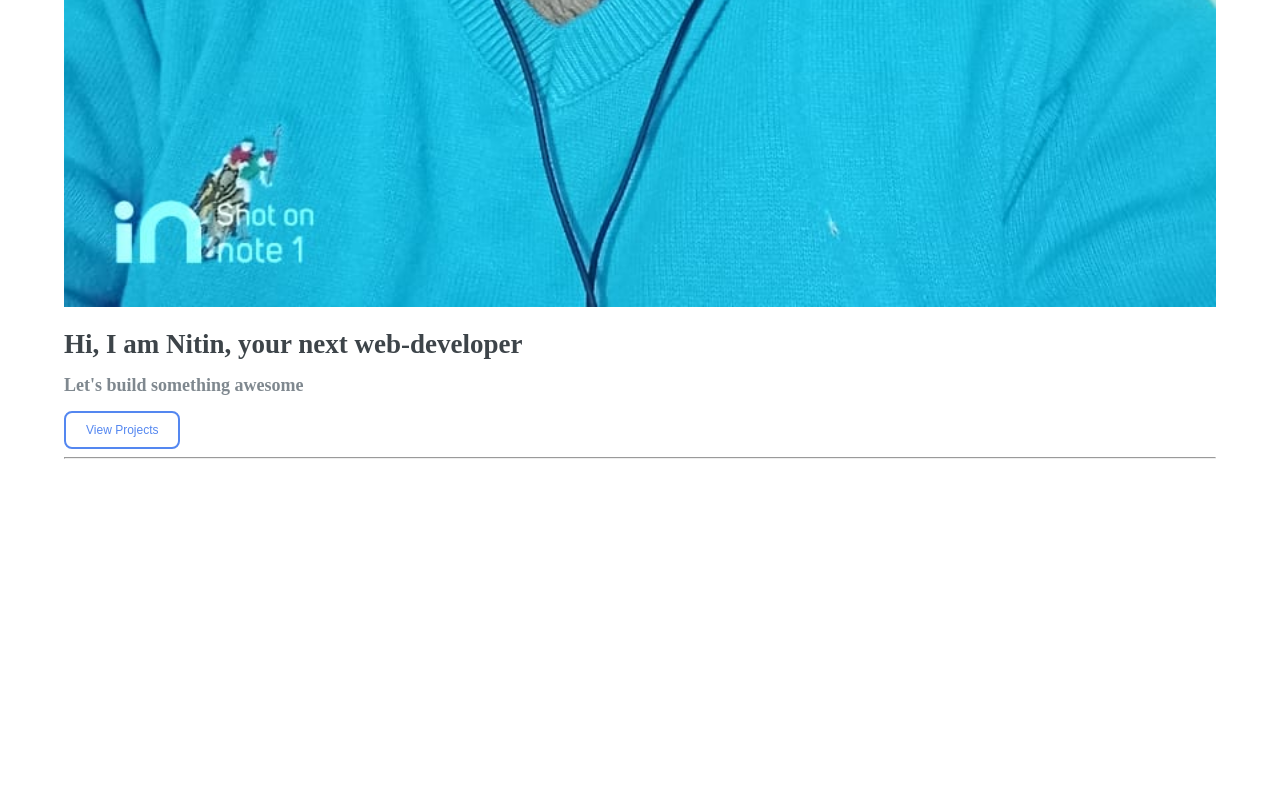
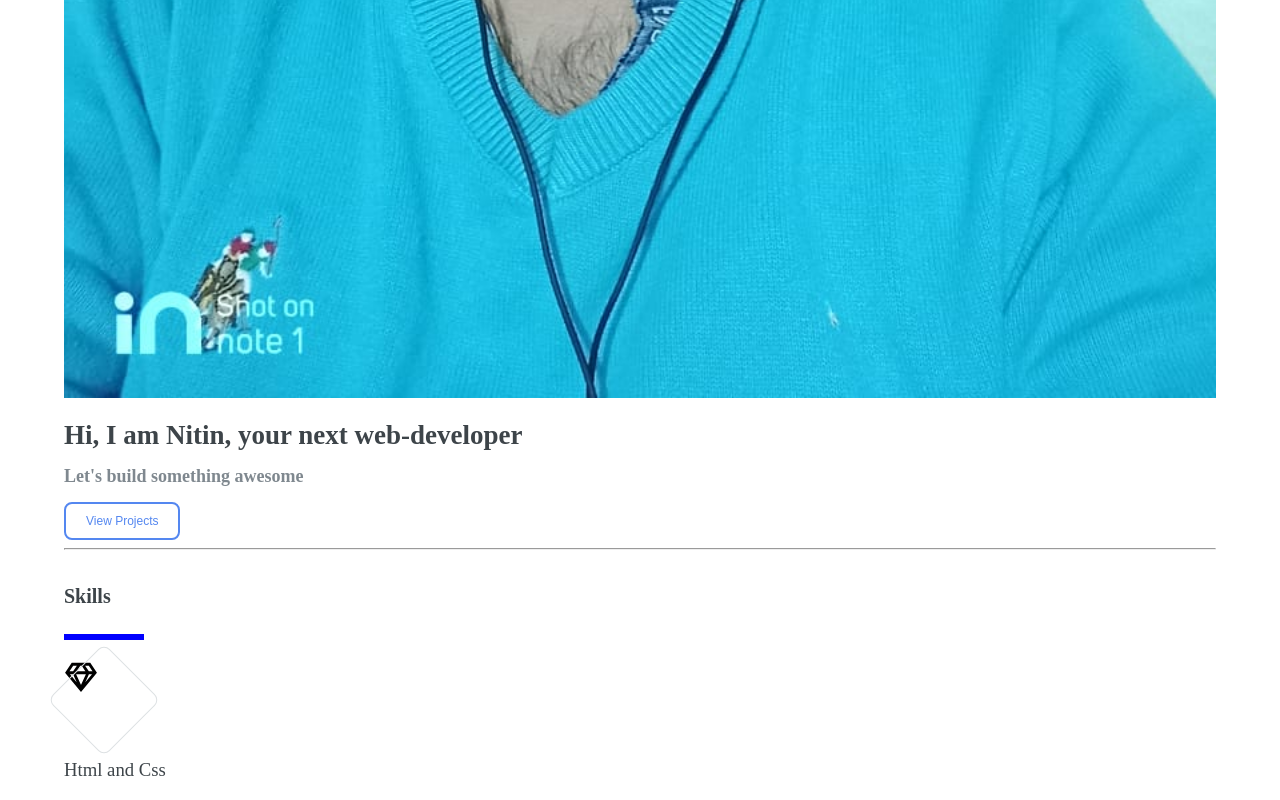
Before and after one commit to nitskp/my-portfolio, a React (Create React App) app: page / in a window 1280 px wide. Shown: the part 1318-2118 px from the top of the page. Before the commit the page ends 1785 px from the top, so only its background shows below. Built offline with nearby package versions, Linux system fonts and the light colour scheme.

Commit message:
Added border and position properties to common props and styles

```diff
--- a/src/Components/BasicProps.ts
+++ b/src/Components/BasicProps.ts
@@ -21,6 +21,19 @@ export interface basicProps {
   maxHeight?: string | number;
   minWidth?: string | number;
   minHeight?: string | number;
+
+  border?: string;
+  borderBottom?: string;
+  borderTop?: string;
+  borderLeft?: string;
+  borderRight?: string;
+  borderRadius?: string | number;
+
+  position?: string;
+  top?: string | number;
+  left?: string | number;
+  right?: string | number;
+  bottom?: string | number;
 }
 
 export interface flexProps {
@@ -63,6 +76,24 @@ export const basicStyles = css<basicProps>`
   ${(props) => props.minHeight && "min-height: " + props.minHeight + ";"}
   ${(props) => props.maxHeight && "max-height: " + props.maxHeight + ";"}
   ${(props) => props.minWidth && "min-width: " + props.minWidth + ";"}
+
+  // border
+  ${(props) => props.border && "border: " + props.border + ";"}
+  ${(props) => props.borderRight && "border-right: " + props.borderRight + ";"}
+  ${(props) => props.borderLeft && "border-left: " + props.borderLeft + ";"}
+  ${(props) => props.borderTop && "border-top: " + props.borderTop + ";"}
+  ${(props) =>
+    props.borderBottom && "border-bottom: " + props.borderBottom + ";"}
+  ${(props) =>
+    props.borderRadius && "border-radius: " + props.borderRadius + ";"}
+
+  // postion
+
+  ${(props) => props.position && "position: " + props.position + ";"}
+  ${(props) => props.top && "top: " + props.top + ";"}
+  ${(props) => props.left && "left: " + props.left + ";"}
+  ${(props) => props.right && "right: " + props.right + ";"}
+  ${(props) => props.bottom && "bottom: " + props.bottom + ";"}
 `;
 
 export const flexStyles = css<flexProps>`
--- a/src/pages/Home/Components/Hero/Hero.tsx
+++ b/src/pages/Home/Components/Hero/Hero.tsx
@@ -1,18 +1,19 @@
 import styled from "styled-components";
 import { Button, Div, Heading } from "../../../../Components";
 import profilePic from "../../../../Assets/images/profilePic.jpeg";
+import { BlueUnderlineDiv } from "../Styled";
 
-const BlueUnderlineDiv = styled(Div)`
-  border-bottom: 6px solid blue;
-  padding: 10px 0px;
-  margin: 0 auto;
-  margin-bottom: 20px;
-`;
+// const BlueUnderlineDiv = styled(Div)`
+//   border-bottom: 6px solid blue;
+//   padding: 10px 0px;
+//   margin: 0 auto;
+//   margin-bottom: 20px;
+// `;
 
 const Hero = () => {
   return (
     <Div>
-      <BlueUnderlineDiv flex>
+      <BlueUnderlineDiv small>
         <Heading
           type="h1"
           fontSize={"17px"}
--- a/src/pages/Home/Components/Skill/Skill.tsx
+++ b/src/pages/Home/Components/Skill/Skill.tsx
@@ -1,33 +1,42 @@
+import styled from "styled-components";
+import { Div, Heading } from "../../../../Components";
+
 interface Props {
   icon: React.ReactNode;
   name: string;
 }
 
-// interface StylesObjectType {
-//   diamondBorder: React.CSSProperties;
-//   container: React.CSSProperties;
-// }
+const DiamondDiv = styled(Div)`
+  position: absolute;
+  top: 0;
+  left: 0;
+  right: 0;
+  bottom: 0;
+  transform: rotate(45deg);
+  border: #dde1e3 solid 1px;
+  border-radius: 8px;
+`;
 
 const Skill = ({ icon, name }: Props) => {
-  // const styles: StylesObjectType = {
-  //   diamondBorder: {
-  //     rotate: "45deg",
-  //     border: `solid 2px rgba(210, 215, 217, 0.75)`,
-  //     borderRadius: `10px`,
-  //     width: `132px`,
-  //     height: '132px',
-  //    translate:`translateY(66px)`
-  //   },
-  //   container: {
-  //     border: `2px solid red`,
-  //     maxWidth: `fit-content`
-  //   }
-  // };
-
   return (
     <>
-      {icon}
-      {name}
+      <Div>
+        <Div
+          position="relative"
+          width={`80px`}
+          height={`80px`}
+          flex
+          justifyContent="center"
+          alignItems="center"
+        >
+          {icon}
+          <DiamondDiv />
+        </Div>
+
+        <Heading type="h3" color="#3d4449">
+          {name}
+        </Heading>
+      </Div>
     </>
   );
 };
--- /dev/null
+++ b/src/pages/Home/Components/Styled.ts
@@ -0,0 +1,18 @@
+import styled, { css } from "styled-components";
+import { Div } from "../../../Components";
+
+interface BlueUnderlineDivProps {
+  small?: boolean;
+}
+
+export const BlueUnderlineDiv = styled(Div)<BlueUnderlineDivProps>`
+  border-bottom: 6px solid blue;
+  padding: 10px 0px;
+  margin: 0 auto;
+  margin-bottom: 20px;
+  ${({small})=> small && css`
+    margin-left: 0;
+    width: 80px;
+    max-width: 30%;
+  `}
+`;
--- a/src/pages/Home/index.tsx
+++ b/src/pages/Home/index.tsx
@@ -1,6 +1,8 @@
-import { Wrapper } from "../../Components";
+import { Div, Heading, Wrapper } from "../../Components";
 import GlobalStyle from "../../GlobalStyles";
-import { Hero } from "./Components";
+import { Hero, Skill } from "./Components";
+import { BlueUnderlineDiv } from "./Components/Styled";
+import { GrDiamond } from "react-icons/gr";
 
 function App() {
   return (
@@ -9,6 +11,14 @@ function App() {
       <Wrapper>
         <Hero />
         {/* <Skill icon={<AiFillAlert fontSize={40} />} name={"Test"} /> */}
+        <Div>
+          <BlueUnderlineDiv small>
+            <Heading type="h2" fontSize="20px" color="#3d4449">
+              Skills
+            </Heading>
+          </BlueUnderlineDiv>
+          <Skill icon={<GrDiamond fontSize={34}/>} name={"Html and Css"} />
+        </Div>
       </Wrapper>
     </>
   );
```
